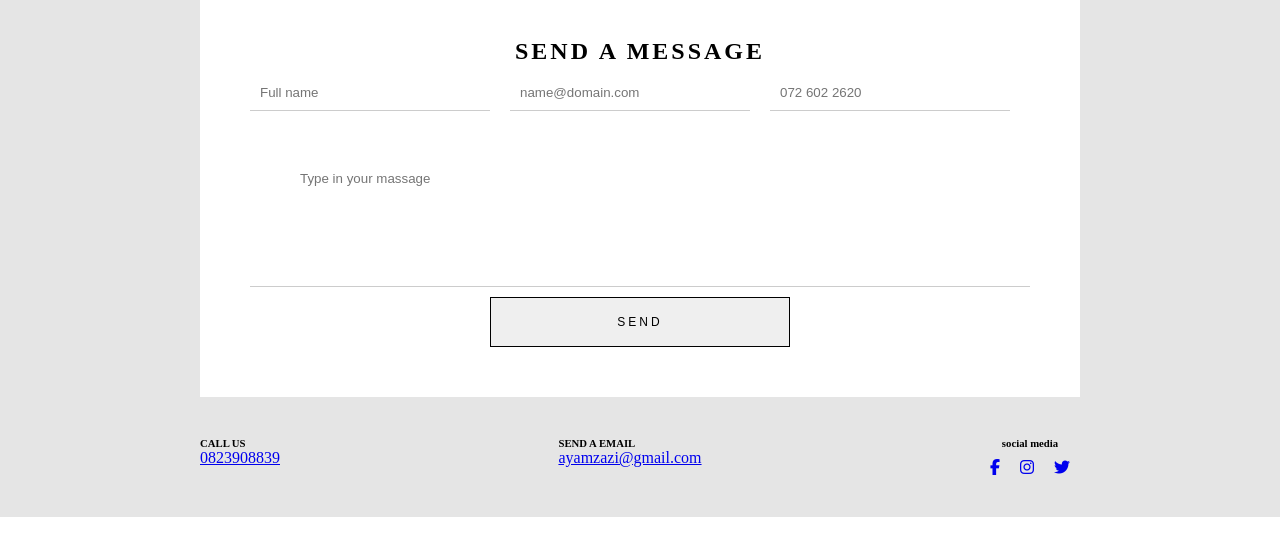
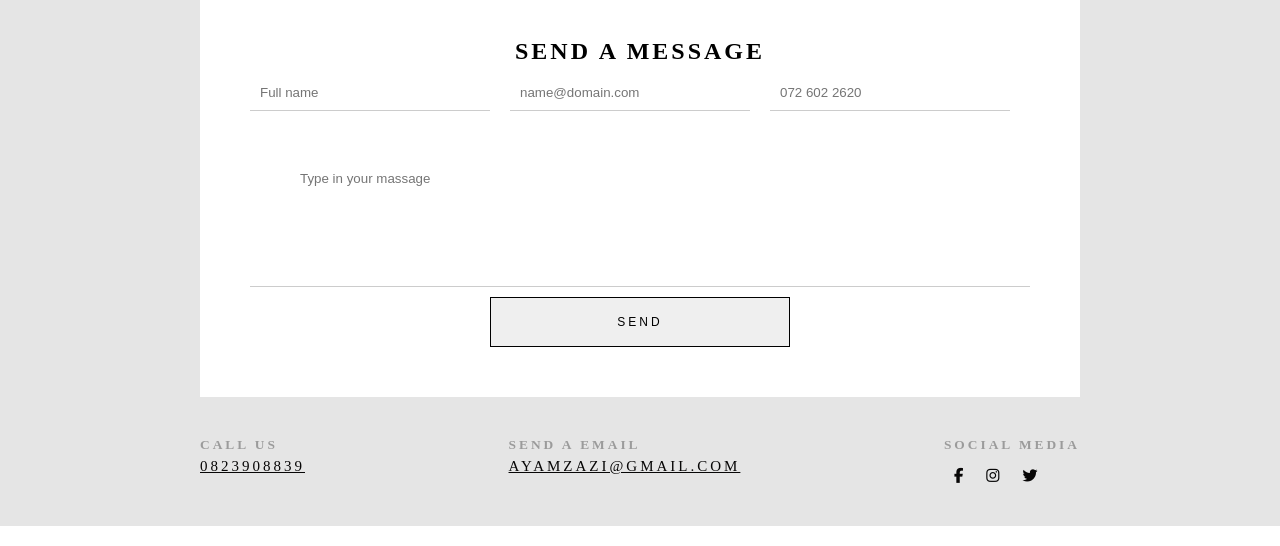
Before and after one commit to LOTTOCRF6/Theme-Contact-Page, a plain HTML site: page index.html in a window 1280 px wide. Shown: the part 542-1088 px from the top of the page. Before the commit the page ends 1059 px from the top, so only its background shows below. Drawn offline with Linux system fonts and the light colour scheme.

Commit message:
first Update

```diff
--- a/style.css
+++ b/style.css
@@ -57,6 +57,14 @@ form{
     background-position: 50% 50%;
     position: static;
     align-items: center;
+    margin-bottom: 0;
+    text-align: center;
+    text-transform: uppercase;
+    color: #fff;
+    letter-spacing: 4.5px;
+    font-size: 36px;
+    font-family: Cardo,serif !important;
+    font-weight: 400;
 }
 form button{
     visibility: visible;
@@ -103,6 +111,21 @@ button:hover{
     margin-right: 200px;
     justify-content: space-between;
     padding-bottom: 30px;
+    color: #9b9b9b;
+    font-size: 20px;
+    letter-spacing: 3px;
+    text-transform: uppercase;
+    margin-bottom: 20px;
+}
+.display a {
+    font-size: 15px;
+    letter-spacing: 3px;
+    text-transform: uppercase;
+    margin-bottom: 20px;
+    color: rgb(7, 6, 6);
+}
+.tel a {
+    border-bottom: none;
 }
 .top h1{
     letter-spacing: 3px;
```
